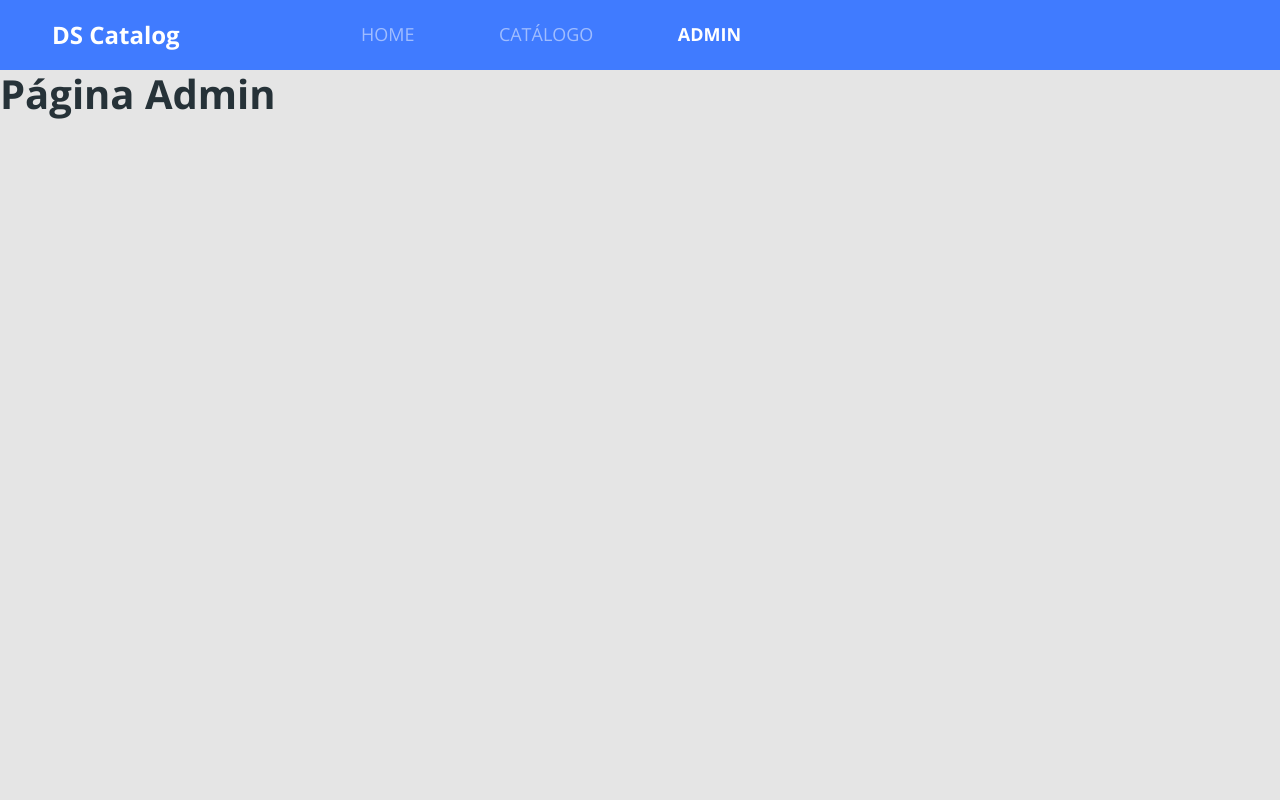
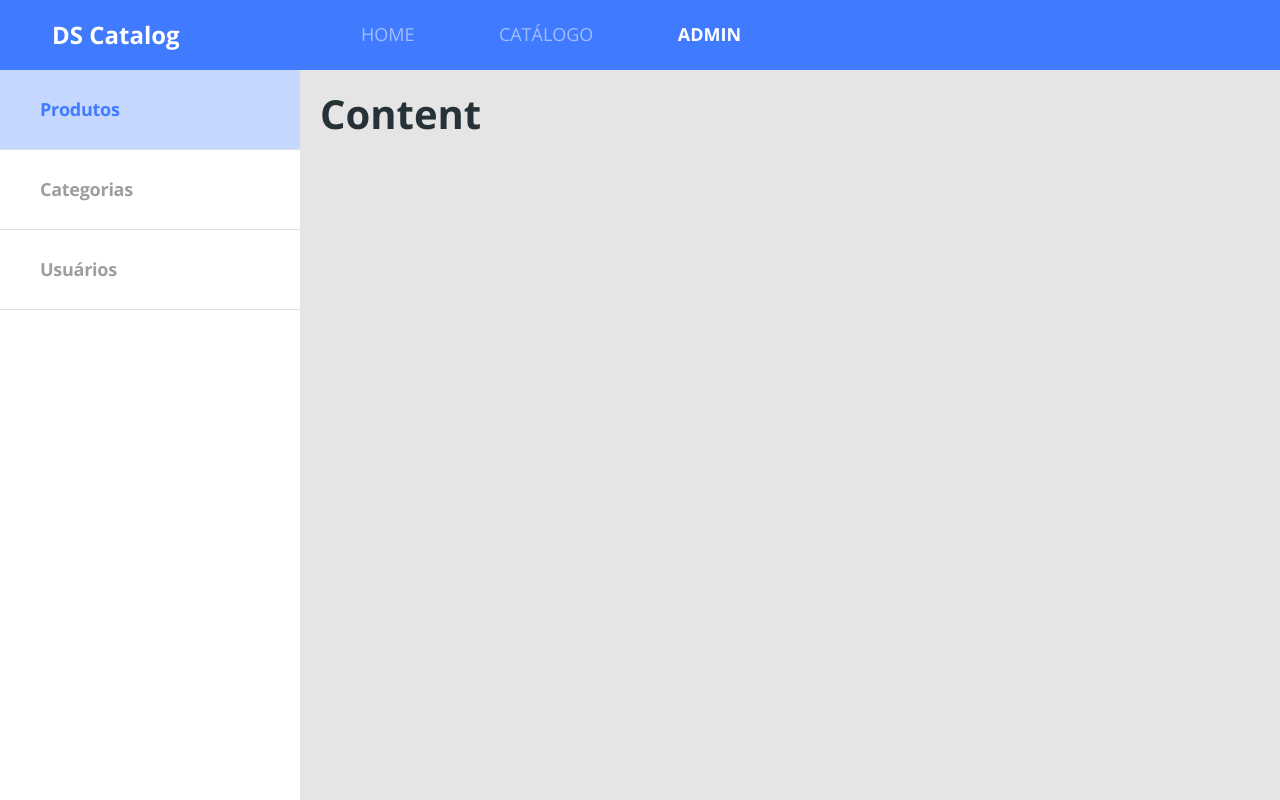
Before and after one commit to crysisprophet1234/DSCatalog, a React (Create React App) app in the folder frontend/: page /admin in a window 1280 px wide. Built offline with nearby package versions, Linux system fonts and the light colour scheme; the HTML template or start-up script is replaced by a standard one.

Commit message:
Adicionado style responsivo navbar admin

```diff
--- /dev/null
+++ b/frontend/src/pages/Admin/Admin.css
@@ -0,0 +1,17 @@
+.admin-container {
+  display: flex;
+  flex-direction: column;
+}
+.admin-container .admin-content {
+  padding: 20px;
+  flex: 1;
+}
+
+@media (min-width: 1200px) {
+  .admin-container {
+    display: flex;
+    flex-direction: row;
+  }
+}
+
+/*# sourceMappingURL=Admin.css.map */
--- /dev/null
+++ b/frontend/src/pages/Admin/Navbar/Navbar.css
@@ -0,0 +1,58 @@
+.admin-nav-container {
+  padding: 10px;
+  background-color: #fff;
+}
+.admin-nav-container ul {
+  display: flex;
+  justify-content: space-around;
+  list-style-type: none;
+  margin: 0;
+  padding: 0;
+}
+.admin-nav-container ul .admin-nav-item {
+  display: flex;
+  justify-content: center;
+  align-items: center;
+  height: 50px;
+  background-color: #F2F2F2;
+  color: #9E9E9E;
+  border-radius: 100px;
+  padding: 0px 10px;
+  font-size: 16px;
+  letter-spacing: -0.015em;
+  font-weight: bold;
+  width: 110px;
+}
+.admin-nav-container ul .admin-nav-item.active {
+  background-color: rgba(64, 123, 255, 0.3);
+  color: #407BFF;
+}
+
+@media (min-width: 1200px) {
+  .admin-nav-container {
+    padding: 0px;
+    width: 300px;
+    height: calc(100vh - 70px);
+  }
+  .admin-nav-container ul {
+    justify-content: unset;
+    flex-direction: column;
+  }
+  .admin-nav-container ul .admin-nav-item {
+    border-radius: 0;
+    width: auto;
+    font-size: 18px;
+    height: 80px;
+    background-color: #fff;
+    border-bottom: 1px solid #E1E1E1;
+    justify-content: flex-start;
+    padding: 0px 0px 0px 40px;
+  }
+}
+@media (min-width: 768px) {
+  .admin-nav-item {
+    min-width: 270px;
+  }
+}
+
+/*# sourceMappingURL=Navbar.css.map */
--- /dev/null
+++ b/frontend/src/pages/Admin/Navbar/index.tsx
@@ -0,0 +1,31 @@
+import './Navbar.css';
+
+const Navbar = () => {
+
+    return (
+
+        <nav className="admin-nav-container">
+
+            <ul>
+
+                <li>
+                    <a href='link' className='admin-nav-item active'>Produtos</a>
+                </li>
+
+                <li>
+                    <a href='link' className='admin-nav-item'>Categorias</a>
+                </li>
+
+                <li>
+                    <a href='link' className='admin-nav-item'>Usuários</a>
+                </li>
+
+            </ul>
+
+        </nav>
+
+    )
+
+}
+
+export default Navbar;
--- a/frontend/src/pages/Admin/index.tsx
+++ b/frontend/src/pages/Admin/index.tsx
@@ -1,5 +1,24 @@
+import Navbar from "./Navbar";
+import './Admin.css';
+
 const Admin = () => {
-  return <h1>Página Admin</h1>;
-};
+
+  return (
+
+    <div className="admin-container">
+
+      <Navbar />
+
+      <div className="admin-content">
+
+        <h1>Content</h1>
+
+      </div>
+
+    </div>
+
+  )
+
+}
 
 export default Admin;
```
